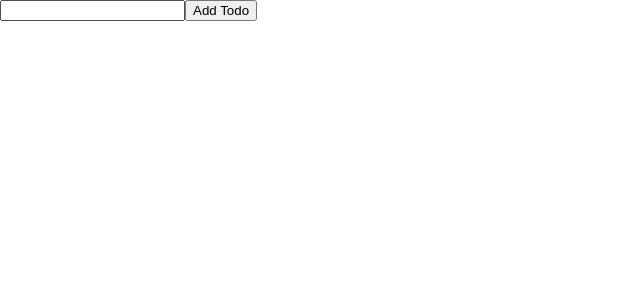
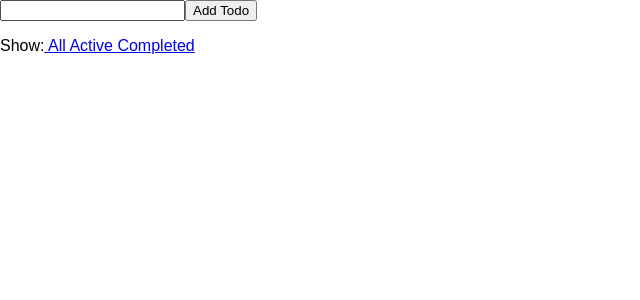
Before and after one commit to jerrywalker0435/redux-todos, a React (Create React App) app: page / in a window 1280 px wide. Shown: the top 300 px of the page, without its empty margins (0-640 px from the left). Built offline with nearby package versions, Linux system fonts and the light colour scheme.

Commit message:
FilterLink & filter

```diff
--- /dev/null
+++ b/src/components/FilterLink.js
@@ -0,0 +1,26 @@
+/**
+ * Created by jerry on 3/29/17.
+ */
+import React from 'react';
+import store from '../store';
+const FilterLink = ({
+    filter,
+    children
+}) => {
+
+    return (
+        <a href="#"
+           onClick={ e => {
+               e.preventDefault();
+               store.dispatch({
+                   type: 'SET_VISIBILITY_FILTER',
+                   filter
+               });
+           }}
+        >
+            {children}
+        </a>
+    )
+}
+
+export default FilterLink;
--- a/src/components/TodoApp.js
+++ b/src/components/TodoApp.js
@@ -3,8 +3,12 @@
  */
 import React from 'react';
 import store from '../store';
+import FilterLink from './FilterLink';
+import { getVisibleTodos } from '../reducer/filter';
 let nextTodoId = 0;
 const TodoApp = (props) => {
+
+    const visibleTodos = getVisibleTodos(props.todos,props.visibilityFilter);
     let input
     return (
         <div>
@@ -26,7 +30,7 @@ const TodoApp = (props) => {
                 Add Todo
             </button>
             <ul>
-                {props.todos.map(todo=>
+                {visibleTodos.map(todo=>
                     <li key={todo.id}
                         onClick={ ()=> store.dispatch({
                             type: 'TOGGLE_TODO',
@@ -43,6 +47,12 @@ const TodoApp = (props) => {
                     </li>
                 )}
             </ul>
+            <p>
+                Show:
+                <FilterLink filter="SHOW_ALL"> All </FilterLink>
+                <FilterLink filter="SHOW_ACTIVE"> Active </FilterLink>
+                <FilterLink filter="SHOW_COMPLETED"> Completed </FilterLink>
+            </p>
         </div>
     )
 }
--- a/src/index.js
+++ b/src/index.js
@@ -5,7 +5,7 @@ import './static/css/index.css';
 import store from './store';
 const render = ()=> {
     ReactDOM.render(
-        <TodoApp todos={store.getState().todos}/>,
+        <TodoApp {...store.getState()}/>,
         document.getElementById('root')
     );
 
--- /dev/null
+++ b/src/reducer/filter.js
@@ -0,0 +1,16 @@
+/**
+ * Created by jerry on 3/29/17.
+ */
+export const getVisibleTodos = (todos,filter) => {
+
+    switch (filter){
+        case 'SHOW_ALL':
+            return todos;
+        case 'SHOW_COMPLETED':
+            return todos.filter(t => t.completed);
+        case 'SHOW_ACTIVE':
+            return todos.filter(t => !t.completed);
+        default:
+            return todos;
+    }
+}
```
